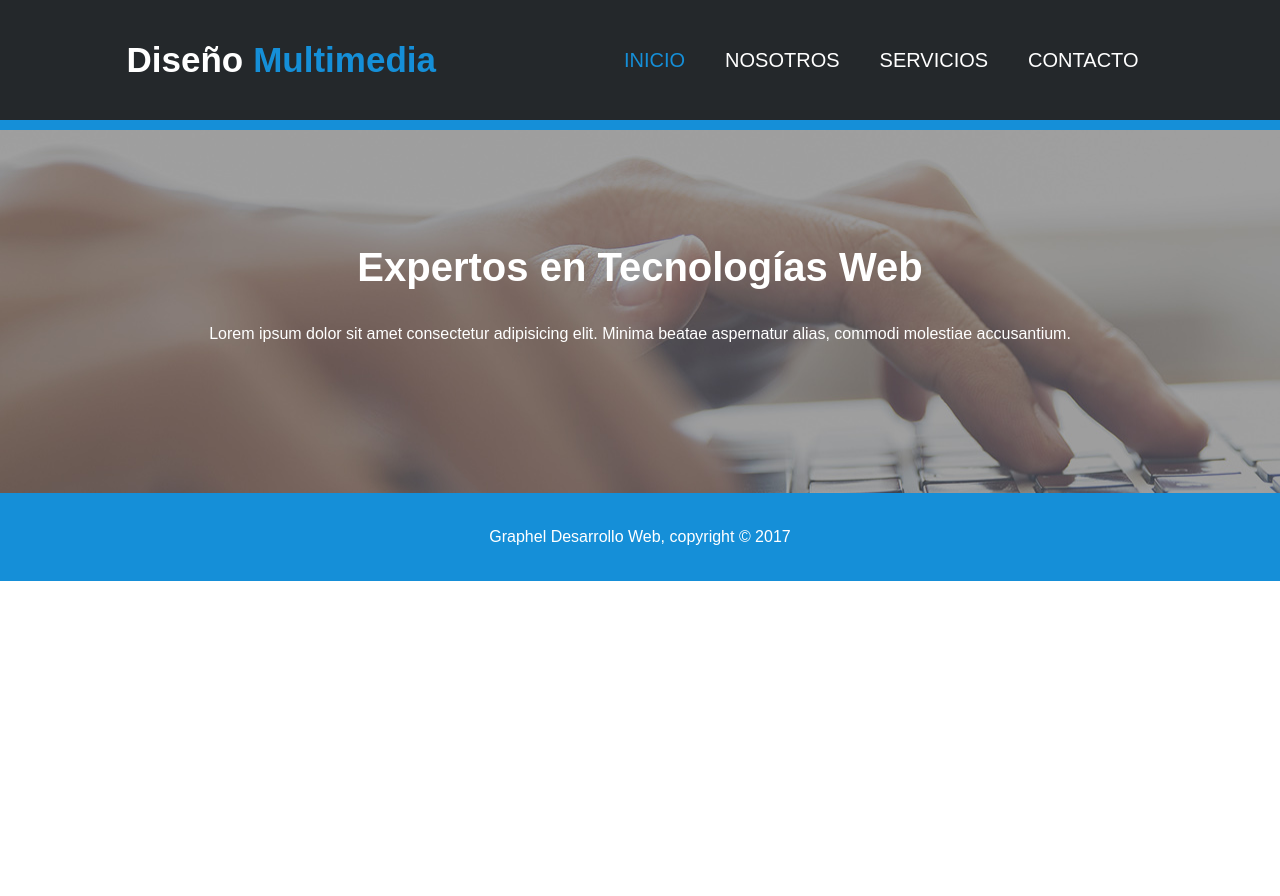
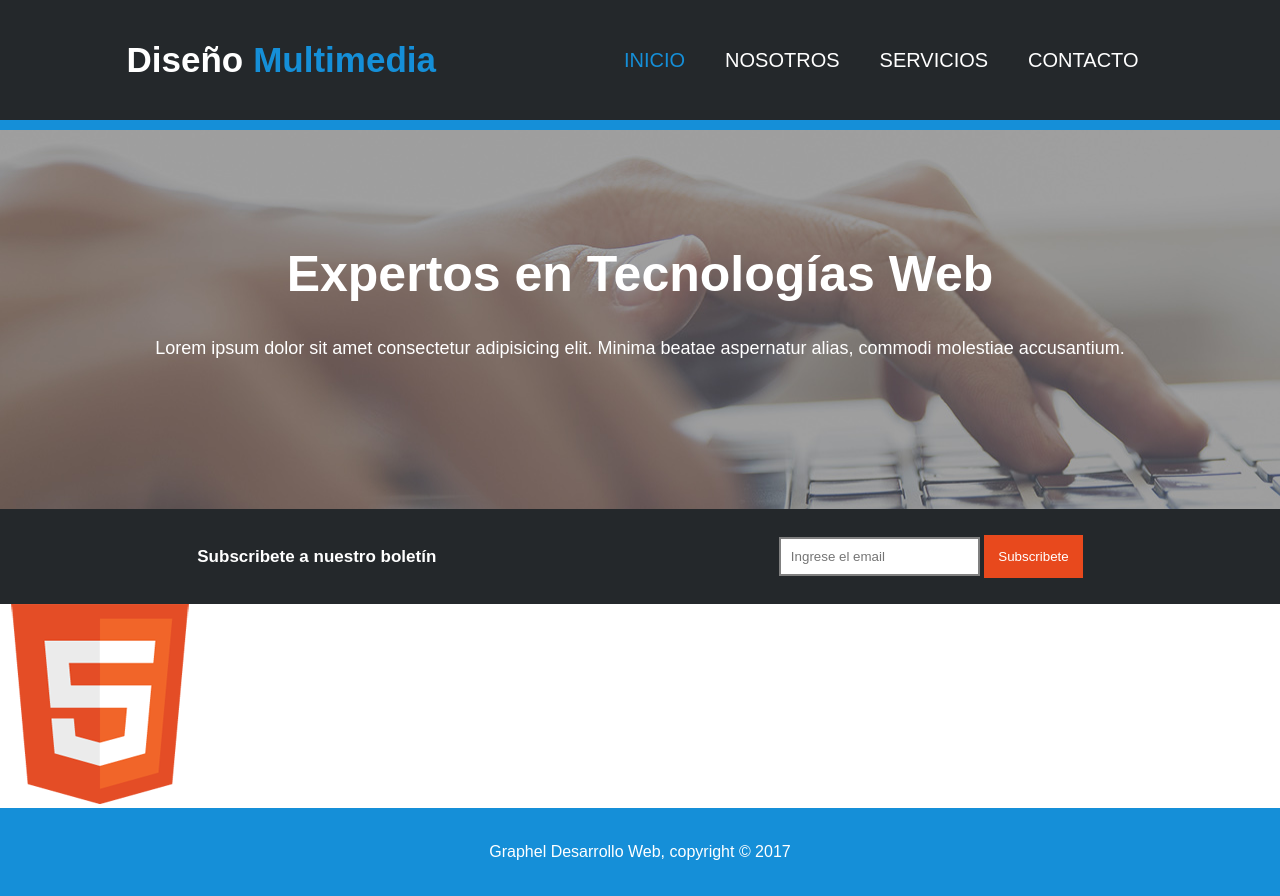
Before and after one commit to JCD-SENA/EjercicioHTML, a plain HTML site: page proyecto Graphel/index.html in a window 1280 px wide. Before the commit the page ends 800 px from the top, so only its background shows below. Drawn offline with Linux system fonts and the light colour scheme.

Commit message:
algunos cambios

```diff
--- a/proyecto Graphel/index.html
+++ b/proyecto Graphel/index.html
@@ -23,6 +23,20 @@
             <h1>Expertos en Tecnologías Web</h1>
             <p>Lorem ipsum dolor sit amet consectetur adipisicing elit. Minima beatae aspernatur alias, commodi molestiae accusantium.</p>
         </section>
+        <section class="boletin">
+            <span>Subscribete a nuestro boletín</span>
+            <form>
+                <input type="email" class="boletin-input" placeholder="Ingrese el email">
+                <input type="submit" class="boletin-input" value="Subscribete">
+            </form>
+        </section>
+        <section class="especialidades">
+            <article class="especialidad">
+                <img src="assets/images/logo_html.png">
+                <b class="especialidad-titulo"></b>
+                <p></p>
+            </article>
+        </section>
     </main>
     <footer>Graphel Desarrollo Web, copyright &copy 2017</footer>
 </body>
--- a/proyecto Graphel/styles/style.css
+++ b/proyecto Graphel/styles/style.css
@@ -60,11 +60,11 @@ header {
 }
 
 .cabecera h1 {
-    font-size: 40px;
+    font-size: 50px;
 }
 
 .cabecera p {
-    font-size: 16px;
+    font-size: 18px;
     margin: 35px;
 }
 
@@ -74,3 +74,33 @@ footer {
     background-color: var(--azul);
     text-align: center;
 }
+
+.boletin {
+    background-color: var(--bg);
+    color: white;
+    padding: 26px;
+    justify-content: space-around;
+    display: flex;
+    align-items: center;
+}
+
+.boletin span {
+    font-weight: bold;
+    font-size: 17px;
+}
+
+.boletin-input {
+    padding: 10px;
+    border-radius: 0px;
+}
+
+input.boletin-input[type="email"] {
+    border: 2px solid #808080;
+}
+
+input.boletin-input[type="submit"] {
+    border: none;
+    background-color: #e8491d;
+    color: white;
+    padding: 14px;
+}
```
